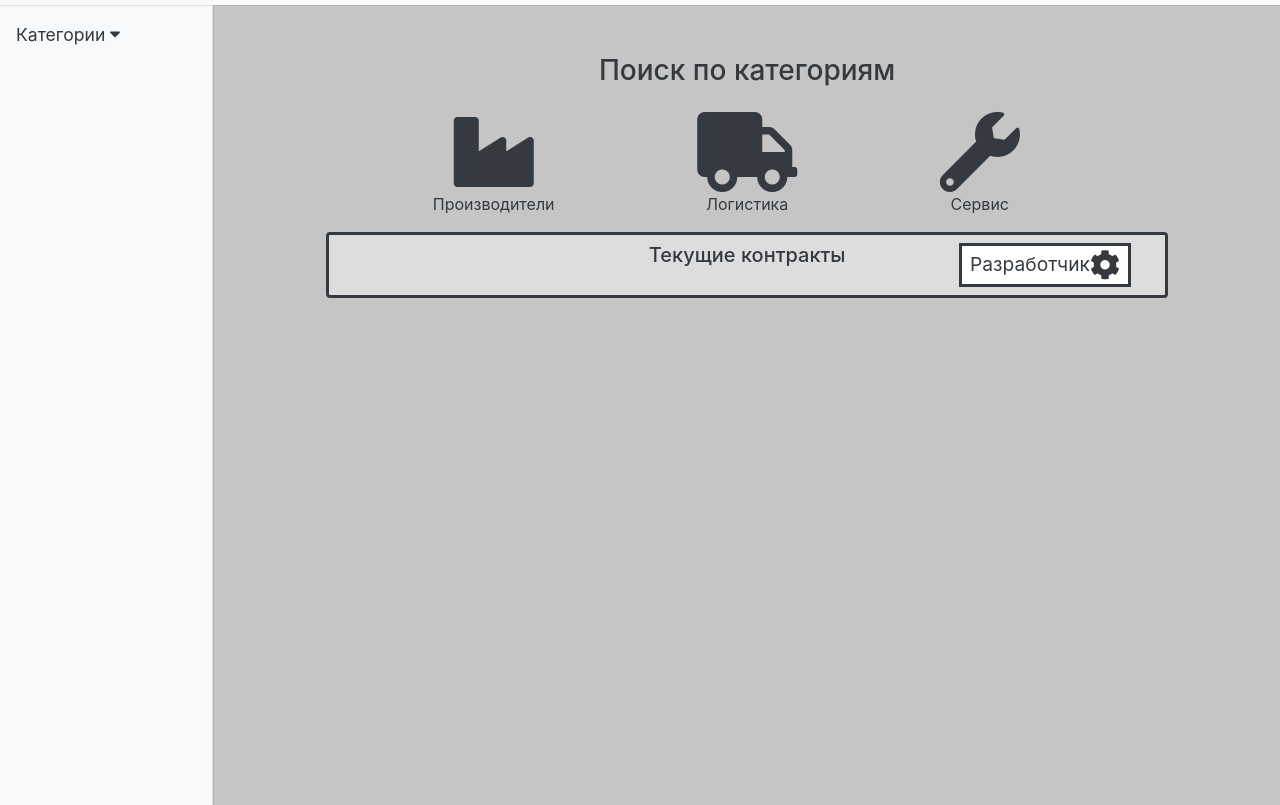
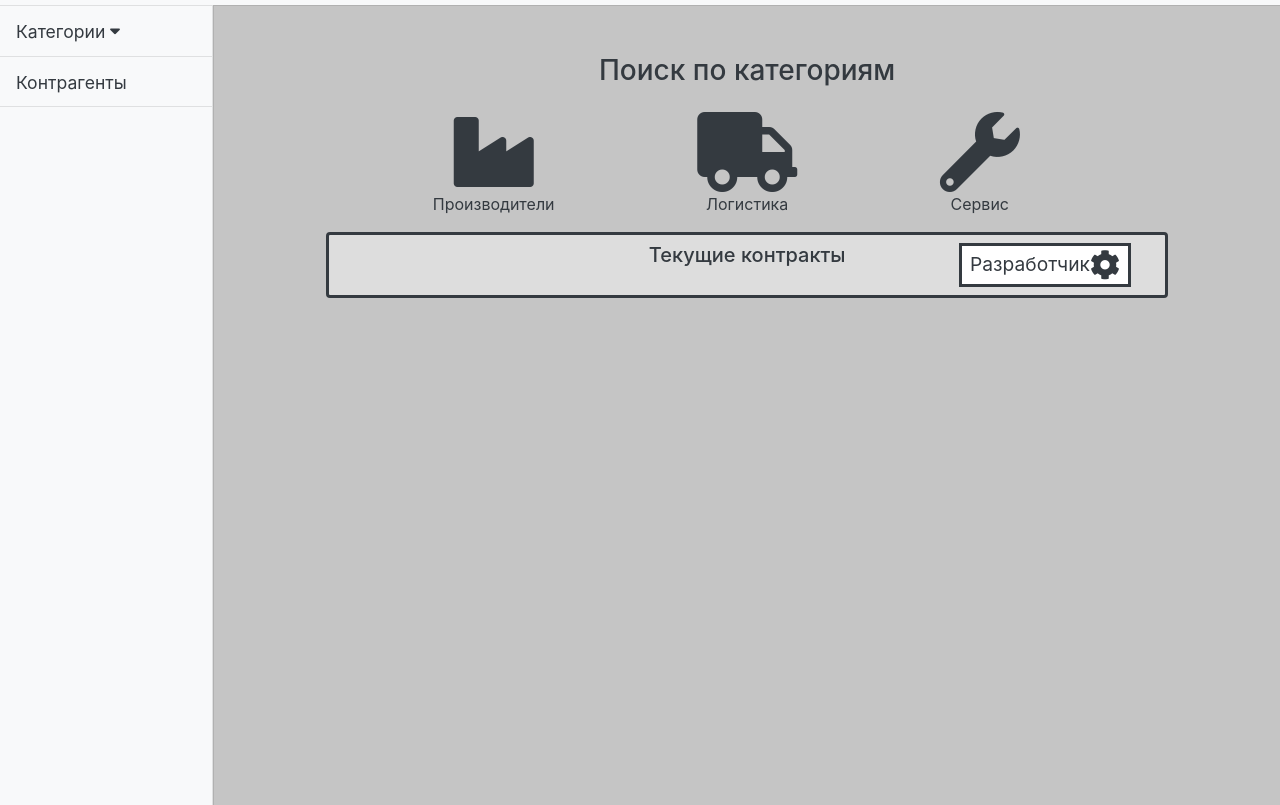
Before and after one commit to vladislav-prakhov/asperanto_marketplace, a plain HTML site: page index.html in a window 1280 px wide. Shown: the part 52-857 px from the top of the page. Drawn offline with nearby package versions, Linux system fonts and the light colour scheme.

Commit message:
added counteragents div block

```diff
--- a/css/style.css
+++ b/css/style.css
@@ -47,22 +47,30 @@ h1, h2, h3, h4, h5, h6, a {
 }
 
 .left-bar {
+    display: flex;
     background-color: #f8f9fa !important;
     border-top: 1px solid rgba(0,0,0,.1);
     border-right: 1px solid rgba(0,0,0,.1);
     width: 100%;
-    padding: 0 0 !important;
+    flex-direction: column;
+    -ms-flex-direction: column;
+    padding: 0 0 0 0;
+}
+
+.left-bar-a {
+    font-size: 1.1rem;
+    margin-bottom: 0.65rem;
 }
 
 .left-bar-categories {
-    padding: 1rem 0 0;
-    margin-bottom: 1rem;
+    padding: 0.8rem 0 0 1rem !important;
     width:100%;
+    height: auto;
+    border-bottom: 1px solid rgba(0,0,0,.1);
 }
 
-.category-a {
+.left-bar-a {
     font-size: 1.1rem;
-    padding-left: 1rem;
     margin-bottom: 0.65rem;
 }
 
@@ -82,6 +90,11 @@ h1, h2, h3, h4, h5, h6, a {
 
 .category-arrow-left {
     margin-right: 0.5rem;
+}
+
+.counteragents {
+    padding: 0.8rem 0 0 1rem !important;
+    border-bottom: 1px solid rgba(0,0,0,.1);
 }
 
 .main {
--- a/index.html
+++ b/index.html
@@ -44,10 +44,10 @@
     <div class="container-fluid h-100">
         <div class="row height-mobile-desktop">
             <div class="col-12 col-md-3 col-xl-2 collapse left-bar-desktop left-bar" id="fastFunc">
-                <div class="left-bar-categories">
-                    <a class="category-a" data-toggle="collapse" href="#categories">Категории <i class="ml-1 fas fa-sort-down"></i></a>
+                <div class="left-bar-categories d-none d-md-block">
+                    <a class="left-bar-a" data-toggle="collapse" href="#categories">Категории <i class="ml-1 fas fa-sort-down"></i></a>
 
-                    <div class="collapse pl-3" id="categories">
+                    <div class="collapse" id="categories">
                         <div class="dropright">
                             <a class="category-items dropdown-toggle" data-toggle="dropdown">
                                 <span class="category-name">Нефтегазовая промышленность</span>
@@ -135,7 +135,9 @@
                     </div>
                 </div>
 
-
+                <div class="counteragents">
+                    <a class="left-bar-a" href="#">Контрагенты</a>
+                </div>
             </div>
 
             <main class="col-12 col-md-9 col-xl-10 main" role="main">
```
